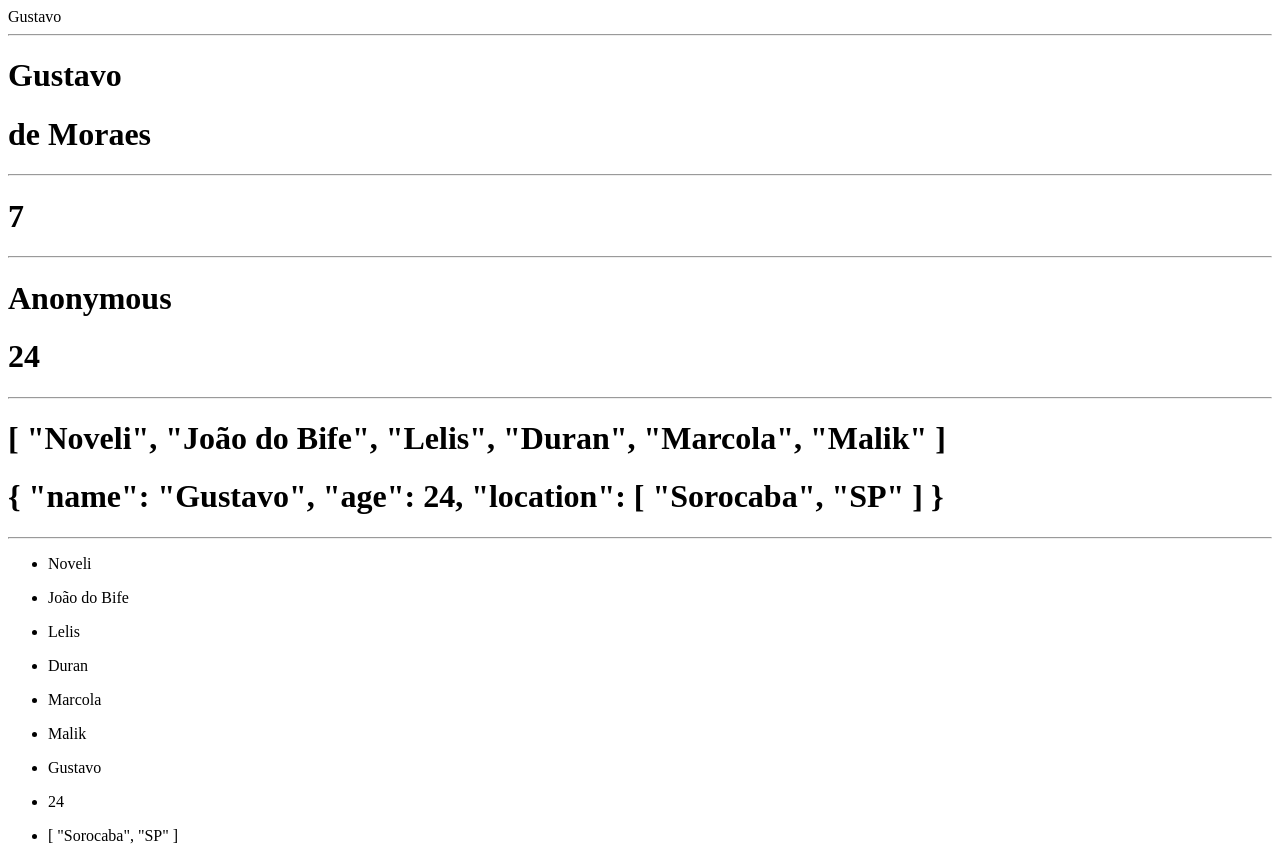
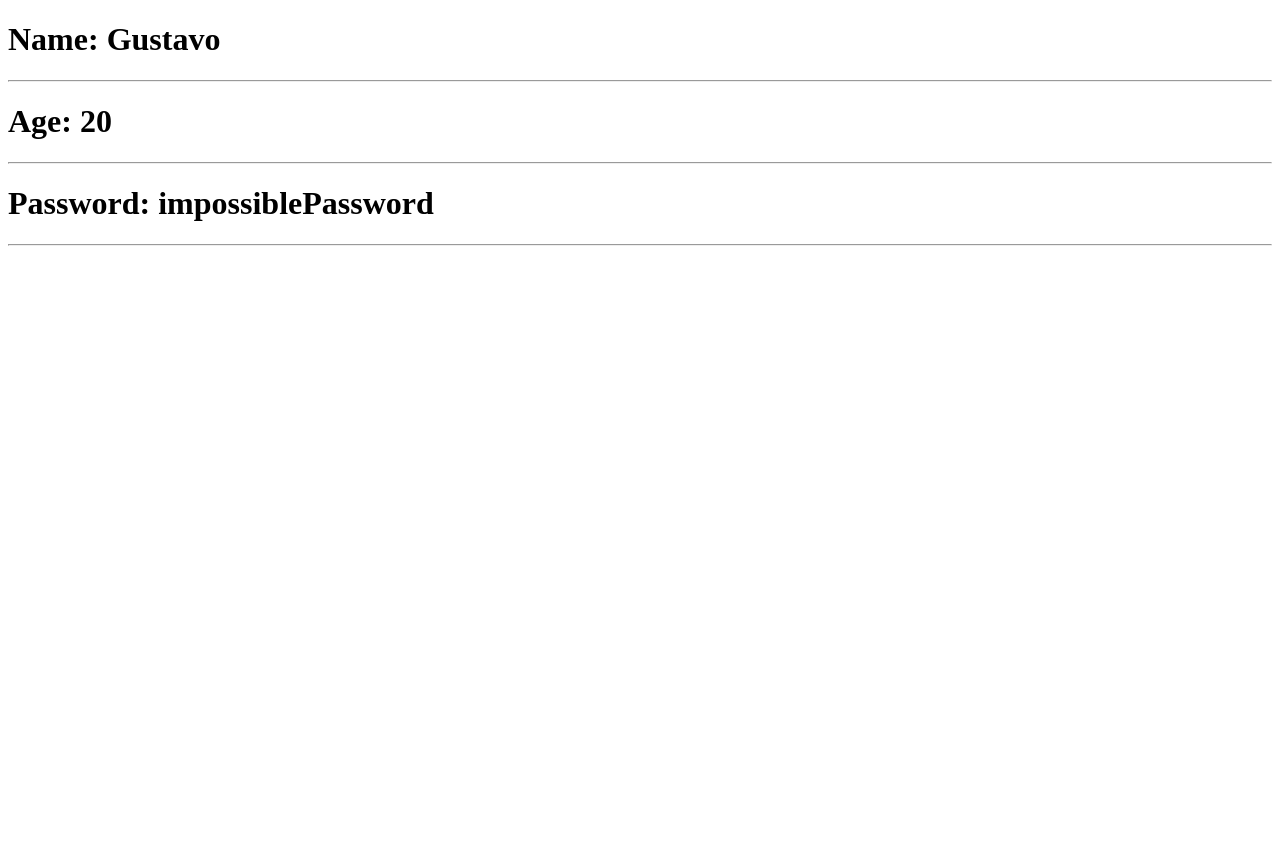
Before and after one commit to gstv57/vue-repo-learning, a Vue app: page / in a window 1280 px wide. After the commit the page ends 800 px from the top, so only its background shows below. Built offline with nearby package versions, Linux system fonts and the light colour scheme.

Commit message:
custom validator

```diff
--- a/src/App.vue
+++ b/src/App.vue
@@ -1,27 +1,7 @@
 <script setup>
-import { ref } from 'vue'
-import DynamicPropsComponent from './components/DynamicPropsComponent.vue'
-import StaticPropsComponent from './components/StaticPropsComponent.vue'
-import ChaningPropsValue from './components/ChaningPropsValue.vue'
-import PropValidation from './components/PropValidation.vue'
-import ComplexProps from './components/ComplexProps.vue'
-const firstName = ref('Gustavo')
-const lastName = ref('de Moraes')
-
-const myFavoriteNumber = ref(7)
+import CustomValidator from './components/CustomValidator.vue'
 </script>
 
 <template>
-  <StaticPropsComponent name="Gustavo" />
-  <hr />
-  <DynamicPropsComponent :firstName="firstName" :lastName="lastName" />
-  <hr />
-  <ChaningPropsValue :myFavoriteNumber="myFavoriteNumber" />
-  <hr />
-  <PropValidation :age="24" />
-  <hr />
-  <ComplexProps
-    :friends="['Noveli', 'João do Bife', 'Lelis', 'Duran', 'Marcola', 'Malik']"
-    :userInfo="{ name: 'Gustavo', age: 24, location: ['Sorocaba', 'SP'] }"
-  />
+  <CustomValidator name="Gustavo" :age="20" password="impossiblePassword" />
 </template>
--- /dev/null
+++ b/src/components/CustomValidator.vue
@@ -0,0 +1,27 @@
+<script setup>
+defineProps({
+  name: {
+    type: String,
+    validator: (propValue) => {
+      return ['Gustavo', 'Henrique', 'de Moraes'].includes(propValue)
+    },
+  },
+  age: {
+    type: Number,
+    validator: (propValue) => (propValue >= 8 && propValue <= 30 ? true : false),
+  },
+  password: {
+    type: String,
+    validator: (propValue) => propValue.length >= 8,
+  },
+})
+</script>
+
+<template>
+  <h1>Name: {{ name }}</h1>
+  <hr />
+  <h1>Age: {{ age }}</h1>
+  <hr />
+  <h1>Password: {{ password }}</h1>
+  <hr />
+</template>
```
